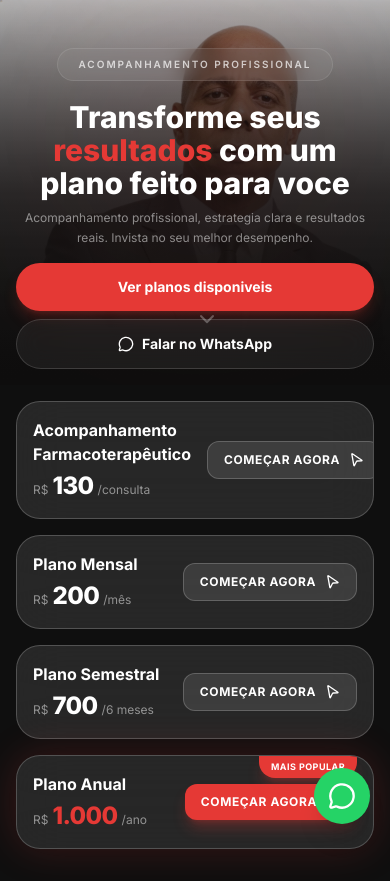
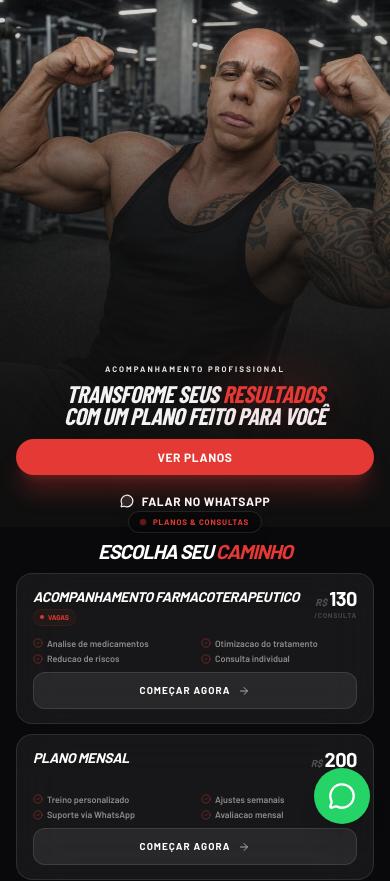
Before and after one commit to Lucax33/personal-instagram, a Next.js app: page / in a window 390 px wide. Shown: the top 881 px of the page. Built offline with nearby package versions, Linux system fonts and the light colour scheme.

Commit message:
Optimize Mobile UI and Hero Image

```diff
--- a/app/globals.css
+++ b/app/globals.css
@@ -1,3 +1,5 @@
+@import url('https://fonts.googleapis.com/css2?family=Barlow+Condensed:wght@400;500;600;700&family=Barlow:wght@300;400;500;600;700&display=swap');
+
 @tailwind base;
 @tailwind components;
 @tailwind utilities;
@@ -6,44 +8,13 @@
   .text-balance {
     text-wrap: balance;
   }
-  .glass {
-    @apply bg-white/10 backdrop-blur-xl border border-white/20;
-  }
-  .glass-dark {
-    @apply bg-black/40 backdrop-blur-xl border border-white/10;
-  }
 }
 
 @layer base {
   :root {
     --background: 240 10% 3.9%;
     --foreground: 0 0% 98%;
-    --card: 240 10% 6.9%;
-    --card-foreground: 0 0% 98%;
-    --popover: 240 10% 3.9%;
-    --popover-foreground: 0 0% 98%;
-    --primary: 0 72% 51%;
-    --primary-foreground: 0 0% 98%;
-    --secondary: 240 3.7% 15.9%;
-    --secondary-foreground: 0 0% 98%;
-    --muted: 240 3.7% 15.9%;
-    --muted-foreground: 240 5% 64.9%;
-    --accent: 0 72% 51%;
-    --accent-foreground: 0 0% 98%;
-    --destructive: 0 62.8% 30.6%;
-    --destructive-foreground: 0 0% 98%;
-    --border: 240 3.7% 15.9%;
-    --input: 240 3.7% 15.9%;
-    --ring: 0 72% 51%;
-    --radius: 1rem;
-    --sidebar-background: 0 0% 98%;
-    --sidebar-foreground: 240 5.3% 26.1%;
-    --sidebar-primary: 240 5.9% 10%;
-    --sidebar-primary-foreground: 0 0% 98%;
-    --sidebar-accent: 240 4.8% 95.9%;
-    --sidebar-accent-foreground: 240 5.9% 10%;
-    --sidebar-border: 220 13% 91%;
-    --sidebar-ring: 217.2 91.2% 59.8%;
+    --radius: 0.5rem;
   }
 }
 
@@ -51,9 +22,7 @@
   * {
     @apply border-border;
   }
-  html {
-    scroll-behavior: smooth;
-  }
+
   body {
     @apply bg-background text-foreground;
   }
--- a/app/layout.tsx
+++ b/app/layout.tsx
@@ -1,10 +1,20 @@
 import React from "react"
 import type { Metadata, Viewport } from "next"
-import { Inter } from "next/font/google"
+import { Inter, Barlow, Barlow_Condensed } from "next/font/google"
 
 import "./globals.css"
 
 const inter = Inter({ subsets: ["latin"], variable: "--font-inter" })
+const barlow = Barlow({
+  subsets: ["latin"],
+  weight: ["300", "400", "500", "600", "700"],
+  variable: "--font-barlow"
+})
+const barlowCondensed = Barlow_Condensed({
+  subsets: ["latin"],
+  weight: ["400", "500", "600", "700"],
+  variable: "--font-barlow-condensed"
+})
 
 export const metadata: Metadata = {
   title: "Transforme Seus Resultados | Planos Profissionais",
@@ -25,7 +35,7 @@ export default function RootLayout({
   children: React.ReactNode
 }>) {
   return (
-    <html lang="pt-BR" className={inter.variable}>
+    <html lang="pt-BR" className={`${inter.variable} ${barlow.variable} ${barlowCondensed.variable}`}>
       <body className="font-sans antialiased">{children}</body>
     </html>
   )
--- a/components/hero-section.tsx
+++ b/components/hero-section.tsx
@@ -3,8 +3,8 @@ import { MessageCircle, ChevronDown } from "lucide-react"
 
 export function HeroSection() {
   return (
-    <section className="relative h-auto overflow-hidden bg-[#0F0F0F] pb-4">
-      {/* Background person image - matches reference style */}
+    <section className="relative h-auto min-h-[200px] overflow-hidden bg-[#0F0F0F] pb-4 md:min-h-0">
+      {/* Background person image */}
       <div className="absolute inset-0 z-0">
         <Image
           src="/background-person.png"
@@ -14,64 +14,57 @@ export function HeroSection() {
           priority
           sizes="100vw"
         />
-        {/* Gradient overlays for blending into dark theme */}
-        <div className="absolute inset-0 bg-gradient-to-b from-transparent via-[#0F0F0F]/70 to-[#0F0F0F]" />
-        <div className="absolute inset-0 bg-gradient-to-t from-[#0F0F0F] via-[#0F0F0F]/50 to-transparent" />
-        <div className="absolute inset-0 bg-[#0F0F0F]/30" />
+        {/* Gradient optimised for text-over-torso visibility */}
+        <div className="absolute inset-0 bg-gradient-to-b from-[#0F0F0F]/10 via-transparent to-[#0F0F0F] z-0" />
+        <div className="absolute inset-0 bg-gradient-to-t from-[#0F0F0F] via-[#0F0F0F]/80 to-transparent z-0" />
       </div>
 
-      {/* Red glow accent */}
-      <div
-        className="pointer-events-none absolute left-1/2 top-1/3 -z-0 h-64 w-64 -translate-x-1/2 -translate-y-1/2 rounded-full bg-[#E53935]/10 blur-[120px] md:h-96 md:w-96"
-        aria-hidden="true"
-      />
-
-      {/* Content */}
-      <div className="relative z-10 flex flex-col items-center px-4 pt-12 sm:px-6 lg:px-8">
-        <div className="mx-auto w-full max-w-3xl text-center">
-          {/* Glass badge */}
-          <span className="mb-5 inline-block rounded-full border border-white/10 bg-white/[0.05] px-5 py-2 text-[10px] font-semibold uppercase tracking-[0.2em] text-white/70 backdrop-blur-md sm:text-xs md:mb-6">
+      {/* Content - Pushed down to start from the Torso - Optimized for 3 plans visibility */}
+      <div className="relative z-10 flex flex-col items-center px-4 pt-[42vh] -mb-2 sm:pt-[45vh] sm:px-6 lg:px-8">
+        <div className="mx-auto w-full max-w-4xl text-center">
+          {/* Glass badge - premium */}
+          <span className="glass-premium mb-1 inline-block rounded-full px-3 py-1 text-[8px] font-bold uppercase tracking-[0.25em] text-white/90 sm:text-xs">
             Acompanhamento Profissional
           </span>
 
-          <h1 className="text-3xl font-extrabold leading-[1.1] text-white sm:text-4xl md:text-5xl lg:text-6xl text-balance">
+          <h1 className="font-condensed text-2xl font-black uppercase italic leading-[0.9] tracking-tight text-white/95 sm:text-5xl md:text-6xl lg:text-7xl text-balance drop-shadow-2xl">
             Transforme seus{" "}
-            <span className="text-[#E53935]">resultados</span>
+            <span className="text-[#E53935] drop-shadow-[0_0_25px_rgba(229,57,53,0.6)]">resultados</span>
             <br className="hidden sm:block" />
             {" "}com um plano feito
             <br className="hidden sm:block" />
-            {" "}para voce
+            {" "}para você
           </h1>
 
-          <p className="mx-auto mt-2 max-w-lg text-xs leading-relaxed text-white/50 sm:mt-3 sm:text-base">
-            Acompanhamento profissional, estrategia clara e resultados reais.
-            Invista no seu melhor desempenho.
+          <p className="mx-auto mt-2 max-w-lg text-[11px] leading-relaxed text-white/70 font-medium drop-shadow-md hidden sm:block">
+            Estratégia clara e resultados reais para o seu desempenho.
           </p>
 
           {/* CTA buttons */}
-          <div className="mt-4 flex flex-col items-center justify-center gap-2 pb-0 sm:flex-row md:mt-6">
+          <div className="mt-3 flex flex-col items-center justify-center gap-2 sm:flex-row md:mt-8 md:gap-4">
             <a
               href="#planos"
-              className="inline-flex w-full items-center justify-center rounded-full bg-[#E53935] px-8 py-3.5 text-sm font-bold text-white shadow-lg shadow-[#E53935]/25 transition-all duration-300 hover:-translate-y-0.5 hover:bg-[#C62828] hover:shadow-xl sm:w-auto sm:text-base"
+              className="group relative inline-flex w-full items-center justify-center overflow-hidden rounded-full bg-[#E53935] px-6 py-2.5 text-xs font-black uppercase tracking-wider text-white shadow-xl shadow-[#E53935]/30 transition-all duration-300 hover:-translate-y-1 hover:bg-[#C62828] hover:shadow-2xl sm:w-auto sm:px-8 sm:py-3 sm:text-sm md:text-base"
             >
-              Ver planos disponiveis
+              <span className="relative z-10">Ver planos</span>
+              <div className="absolute inset-0 -z-0 h-full w-full bg-gradient-to-r from-transparent via-white/20 to-transparent transition-transform duration-1000 group-hover:translate-x-full -translate-x-full" />
             </a>
             <a
               href="https://api.whatsapp.com/send?phone=553191632614&text=Ol%C3%A1!%20Vim%20pelo%20site%20e%20gostaria%20de%20saber%20mais%20sobre%20os%20planos%20de%20acompanhamento."
               target="_blank"
               rel="noopener noreferrer"
-              className="inline-flex w-full items-center justify-center gap-2 rounded-full border border-white/15 bg-white/[0.06] px-8 py-3.5 text-sm font-bold text-white backdrop-blur-md transition-all duration-300 hover:border-white/30 hover:bg-white/[0.12] sm:w-auto sm:text-base"
+              className="glass-premium inline-flex w-full items-center justify-center gap-2 rounded-full px-6 py-2.5 text-xs font-black uppercase tracking-wider text-white transition-all duration-300 hover:bg-white/[0.08] sm:w-auto sm:px-8 sm:py-3 sm:text-sm md:text-base"
             >
-              <MessageCircle className="h-4 w-4 sm:h-5 sm:w-5" />
+              <MessageCircle className="h-3.5 w-3.5 fill-white/10" />
               Falar no WhatsApp
             </a>
           </div>
         </div>
 
-        {/* Scroll indicator */}
+        {/* Scroll indicator - hidden on small vertical screens */}
         <a
           href="#planos"
-          className="absolute bottom-8 left-1/2 -translate-x-1/2 animate-bounce text-white/30 transition-colors hover:text-white/60"
+          className="absolute bottom-4 left-1/2 -translate-x-1/2 animate-bounce transition-colors text-white/20 hover:text-[#E53935]/80 hidden sm:block"
           aria-label="Rolar para planos"
         >
           <ChevronDown className="h-6 w-6" />
--- a/components/pricing-section.tsx
+++ b/components/pricing-section.tsx
@@ -1,152 +1,181 @@
+'use client'
+
 import {
   CheckCircle2,
   Calendar,
   Trophy,
   CalendarDays,
   Pill,
-  MousePointer2,
+  ArrowRight,
 } from "lucide-react"
+import { motion } from "framer-motion"
 
 const plans = [
   {
     icon: Pill,
-    title: "Acompanhamento Farmacoterapêutico",
+    title: "Acompanhamento Farmacoterapeutico",
     price: "130",
     period: "/consulta",
+    status: "VAGAS",
     features: [
-      "Análise de medicamentos",
-      "Otimização do tratamento",
-      "Redução de riscos",
+      "Analise de medicamentos",
+      "Otimizacao do tratamento",
+      "Reducao de riscos",
       "Consulta individual",
     ],
     url: "https://api.whatsapp.com/send?phone=553191632614&text=Ol%C3%A1!%20Tenho%20interesse%20no%20Acompanhamento%20Farmacoterap%C3%AAutico.%20Gostaria%20de%20agendar%20uma%20consulta.",
     highlight: false,
-    buttonText: "COMEÇAR AGORA",
   },
   {
     icon: Calendar,
     title: "Plano Mensal",
     price: "200",
     period: "/mês",
+    status: "",
     features: [
       "Treino personalizado",
       "Ajustes semanais",
       "Suporte via WhatsApp",
-      "Avaliação mensal",
+      "Avaliacao mensal",
     ],
     url: "https://app.primecoaching.com.br/checkout/plan/21482",
     highlight: false,
-    buttonText: "COMEÇAR AGORA",
   },
   {
     icon: CalendarDays,
     title: "Plano Semestral",
     price: "700",
     period: "/6 meses",
+    status: "POPULAR",
     features: [
       "Tudo do plano mensal",
       "Economia de 42%",
-      "Suporte prioritário",
-      "Avaliações bimestrais",
+      "Suporte prioritario",
+      "Avaliacoes bimestrais",
     ],
     url: "https://app.primecoaching.com.br/checkout/plan/21868",
     highlight: false,
-    buttonText: "COMEÇAR AGORA",
   },
   {
     icon: Trophy,
     title: "Plano Anual",
     price: "1.000",
     period: "/ano",
+    status: "MAIS POPULAR",
     features: [
       "Tudo do plano mensal",
       "Economia de 58%",
       "Prioridade no atendimento",
-      "Bônus exclusivos",
-      "Avaliação física completa",
+      "Bonus exclusivos",
+      "Avaliacao fisica completa",
     ],
     url: "https://app.primecoaching.com.br/checkout/plan/21869",
     highlight: true,
-    badge: "MAIS POPULAR",
-    buttonText: "COMEÇAR AGORA",
+    badge: "VIP",
   },
 ]
 
 function PlanCard({ plan }: { plan: (typeof plans)[number] }) {
-  const Icon = plan.icon
   return (
+    <motion.div
+      initial={{ opacity: 0, y: 10 }}
+      whileInView={{ opacity: 1, y: 0 }}
+      viewport={{ once: true }}
+      className="group relative w-full"
+    >
       <div
-      className={`glass group relative flex w-full flex-row items-center justify-between gap-4 overflow-hidden rounded-3xl p-4 transition-all duration-500 hover:scale-[1.02] hover:bg-white/20 sm:p-6 ${plan.highlight
-        ? "border-2 border-[#E53935]/60 bg-white/15 shadow-[0_0_40px_rgba(229,57,53,0.2)]"
-        : ""
-        }`}
+        className={`relative overflow-hidden rounded-2xl border backdrop-blur-xl transition-all duration-500
+          ${plan.highlight
+            ? "border-[#E53935]/25 bg-white/[0.10] shadow-[0_0_30px_rgba(229,57,53,0.08)]"
+            : "border-white/10 bg-white/[0.06]"
+          }
+          hover:bg-white/[0.14] hover:border-white/20 hover:shadow-[0_4px_30px_rgba(255,255,255,0.05)]`}
       >
-      {plan.badge && (
-        <div className="absolute -top-0 right-4 whitespace-nowrap rounded-b-lg bg-[#E53935] px-3 py-1 text-[9px] font-bold uppercase tracking-wider text-white shadow-lg shadow-[#E53935]/30">
-          {plan.badge}
+        {/* Header: Title + Price */}
+        <div className="flex items-start justify-between px-4 pt-3.5 pb-2 md:px-8 md:pt-7 md:pb-4">
+          <div className="flex flex-col min-w-0">
+            <h3 className="text-sm md:text-xl font-black text-white uppercase italic tracking-tight leading-tight">
+              {plan.title}
+            </h3>
+            {plan.status && (
+              <div className="mt-1 inline-flex items-center gap-1 text-[7px] md:text-[10px] font-black uppercase text-[#E53935] bg-[#E53935]/5 w-fit px-1.5 py-0.5 rounded-full border border-[#E53935]/10">
+                <span className="h-1 w-1 rounded-full bg-[#E53935] animate-pulse" />
+                {plan.status}
               </div>
             )}
-
-      {/* Icon */}
-      <div
-        className={`hidden shrink-0 items-center justify-center rounded-2xl p-3 sm:flex ${plan.highlight ? "bg-[#E53935]/30" : "bg-white/10"
-          }`}
-      >
-        <Icon
-          className={`h-7 w-7 ${plan.highlight ? "text-[#E53935]" : "text-white/80"}`}
-        />
+          </div>
+          <div className="flex flex-col items-end shrink-0 ml-3">
+            <div className="flex items-baseline gap-0.5">
+              <span className="text-[10px] md:text-sm font-bold text-white/25 italic">R$</span>
+              <span className="text-xl md:text-4xl font-black text-white tracking-tight leading-none">
+                {plan.price}
+              </span>
+            </div>
+            <span className="text-[7px] md:text-[11px] font-bold text-white/20 uppercase tracking-widest">
+              {plan.period}
+            </span>
+          </div>
         </div>
 
-      {/* Content */}
-      <div className="flex flex-1 flex-col gap-1">
-        <h3 className="text-base font-bold text-white sm:text-lg">
-          {plan.title}
-        </h3>
-        <div className="flex items-baseline gap-1">
-          <span className="text-xs text-white/50">R$</span>
-          <span
-            className={`text-2xl font-extrabold tracking-tight sm:text-3xl ${plan.highlight ? "text-[#E53935]" : "text-white"
-              }`}
-          >
-            {plan.price}
+        {/* Benefits */}
+        <div className="px-4 pt-1 pb-2 md:px-8 md:py-5">
+          <div className="grid grid-cols-2 gap-x-3 gap-y-1 md:grid-cols-2 md:gap-y-2">
+            {plan.features.map((feature, i) => (
+              <div key={i} className="flex items-center gap-1">
+                <CheckCircle2 className="h-2.5 w-2.5 md:h-4 md:w-4 text-[#E53935] shrink-0 opacity-50" />
+                <span className="text-[9px] md:text-sm font-semibold text-white/50 leading-tight">
+                  {feature}
                 </span>
-          <span className="text-xs text-white/50">{plan.period}</span>
               </div>
-        <ul className="mt-2 hidden flex-wrap gap-x-3 gap-y-1 sm:flex">
-          {plan.features.slice(0, 2).map((feature) => (
-            <li key={feature} className="flex items-center gap-1.5 text-xs text-white/60">
-              <CheckCircle2 className="h-3 w-3 text-[#E53935]/70" />
-              {feature}
-            </li>
             ))}
-        </ul>
+          </div>
         </div>
 
         {/* CTA Button */}
+        <div className="px-4 pb-3.5 md:px-8 md:pb-7">
           <a
             href={plan.url}
             target="_blank"
             rel="noopener noreferrer"
-        className={`group/btn inline-flex shrink-0 items-center gap-2 rounded-xl px-4 py-2.5 text-xs font-bold uppercase tracking-wider transition-all duration-300 hover:-translate-y-0.5 sm:px-5 sm:py-3 sm:text-sm ${plan.highlight
-          ? "bg-[#E53935] text-white shadow-lg shadow-[#E53935]/30 hover:bg-[#C62828]"
-          : "border border-white/20 bg-white/10 text-white hover:border-[#E53935]/50 hover:bg-[#E53935]/20"
+            className={`group/btn relative flex w-full items-center justify-center gap-2 rounded-xl py-2.5 md:py-4 transition-all duration-300 active:scale-[0.98]
+              ${plan.highlight
+                ? "bg-[#E53935] text-white shadow-lg shadow-[#E53935]/20 hover:bg-[#C62828]"
+                : "bg-white/[0.08] text-white border border-white/10 hover:bg-white/[0.14]"
               }`}
           >
-        {plan.buttonText}
-        <MousePointer2 className="h-4 w-4 rotate-12 transition-transform group-hover/btn:translate-x-0.5" />
+            <span className="text-[10px] md:text-sm font-black uppercase tracking-widest">
+              Começar agora
+            </span>
+            <ArrowRight className="h-3 w-3 md:h-4 md:w-4 opacity-60 group-hover/btn:translate-x-1 transition-transform" />
           </a>
         </div>
+      </div>
+    </motion.div>
   )
 }
 
+
 export function PricingSection() {
   return (
-    <section id="planos" className="relative z-10 bg-[#0F0F0F] pb-12 pt-4">
-      <div className="relative z-10 mx-auto flex max-w-2xl flex-col items-center gap-4 px-4 sm:gap-5">
+    <section id="planos" className="relative z-20 -mt-4 bg-transparent pb-10 pt-0">
+      <div className="container relative z-10 mx-auto px-4 max-w-2xl">
+        {/* Section header */}
+        <div className="mb-2 flex flex-col items-center text-center md:mb-10">
+          <div className="inline-flex items-center gap-2 rounded-full border border-white/10 bg-black/40 backdrop-blur-md px-3 py-1 text-[8px] font-black uppercase tracking-widest text-[#E53935] mb-1 md:text-xs shadow-lg">
+            <span className="h-1 w-1 rounded-full bg-[#E53935] animate-ping" />
+            Planos & Consultas
+          </div>
+          <h2 className="text-xl md:text-4xl font-black text-white uppercase italic tracking-tighter">
+            Escolha seu <span className="text-[#E53935]">Caminho</span>
+          </h2>
+        </div>
+
+        <div className="flex flex-col gap-2.5 md:gap-6">
           {plans.map((plan) => (
             <PlanCard key={plan.title} plan={plan} />
           ))}
         </div>
+      </div>
     </section>
   )
 }
--- a/package.json
+++ b/package.json
@@ -43,6 +43,7 @@
     "cmdk": "1.1.1",
     "date-fns": "4.1.0",
     "embla-carousel-react": "8.5.1",
+    "framer-motion": "^12.34.0",
     "input-otp": "1.4.1",
     "lucide-react": "^0.544.0",
     "next": "16.1.6",
--- a/tailwind.config.ts
+++ b/tailwind.config.ts
@@ -11,7 +11,8 @@ const config: Config = {
   theme: {
     extend: {
       fontFamily: {
-        sans: ['var(--font-inter)', 'system-ui', 'sans-serif'],
+        sans: ['var(--font-barlow)', 'var(--font-inter)', 'system-ui', 'sans-serif'],
+        condensed: ['var(--font-barlow-condensed)', 'sans-serif'],
       },
       colors: {
         background: 'hsl(var(--background))',
```
Also changed, not shown: components.json, public/background-person.png, 1 other file (tests, documents, lock files or other folders). Lines whose indentation alone changed are shown as unchanged.
